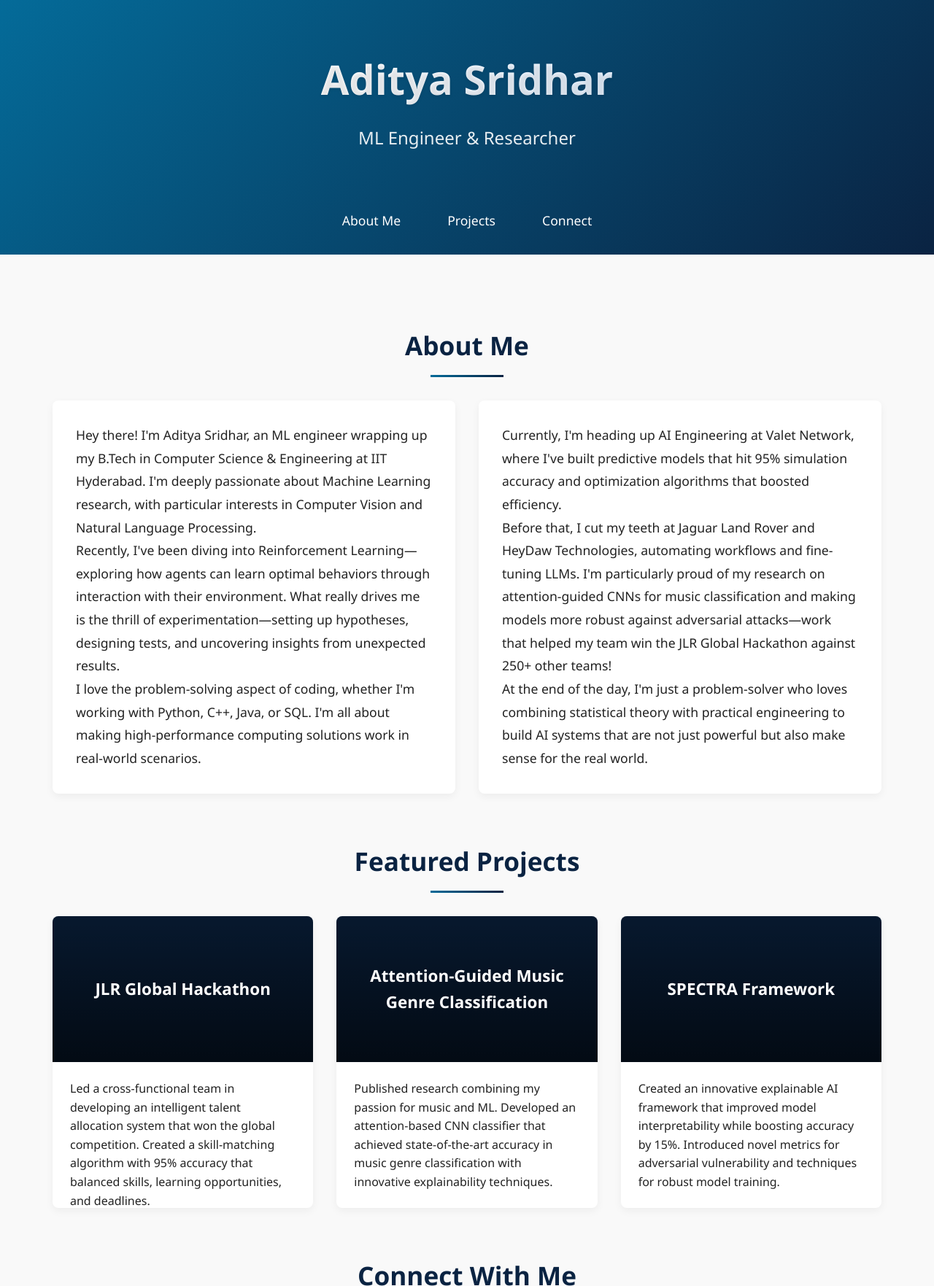
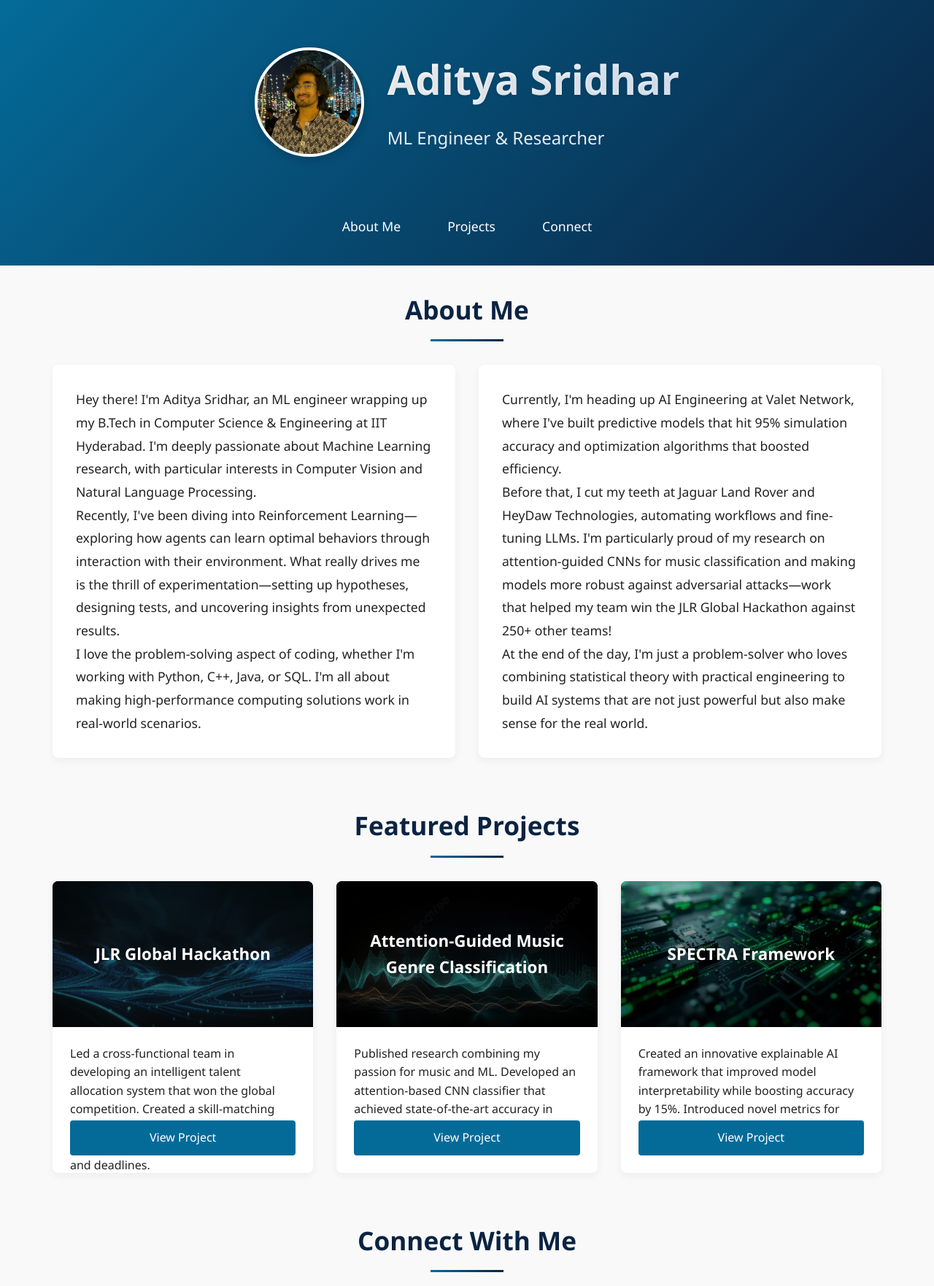
Before and after one commit to adityaSridharr/adityaSridharr.github.io, a plain HTML site: page index.html in a window 1280 px wide. Shown: the top 1763 px of the page at 73% size. Drawn offline with Linux system fonts and the light colour scheme.

Commit message:
Changes to start page

```diff
--- a/index.html
+++ b/index.html
@@ -41,10 +41,27 @@
             margin: 0 auto;
             padding: 2rem;
             display: flex;
-            flex-direction: column;
+            flex-direction: row;
             align-items: center;
             justify-content: center;
-            text-align: center;
+            text-align: left;
+            gap: 2rem;
+        }
+
+        .hero-text {
+            display: flex;
+            flex-direction: column;
+            align-items: flex-start;
+        }
+
+        .profile-photo {
+            width: 150px;
+            height: 150px;
+            border-radius: 50%;
+            border: 4px solid white;
+            box-shadow: 0 4px 12px rgba(0,0,0,0.2);
+            margin-bottom: 1.5rem;
+            object-fit: cover;
         }
 
         .hero-title {
@@ -84,6 +101,7 @@
             padding: 0.5rem 1rem;
             border-radius: 4px;
             transition: all 0.3s ease;
+            display: inline-block;
         }
 
         nav a:hover {
@@ -99,6 +117,8 @@
 
         section {
             margin: 4rem 0;
+            padding-top: 60px;
+            margin-top: -60px;
         }
 
         section h2 {
@@ -162,6 +182,7 @@
             transition: transform 0.3s ease, box-shadow 0.3s ease;
             position: relative;
             height: 400px;
+            cursor: pointer;
         }
 
         .project-card:hover {
@@ -175,6 +196,12 @@
             background-color: var(--secondary);
             position: relative;
             overflow: hidden;
+        }
+
+        .project-image img {
+            width: 100%;
+            height: 100%;
+            object-fit: cover;
         }
 
         .project-overlay {
@@ -209,6 +236,16 @@
             flex-grow: 1;
         }
 
+        .project-link-wrapper {
+            width: 100%;
+            display: flex;
+            justify-content: center;
+            position: absolute;
+            bottom: 1.5rem;
+            left: 0;
+            padding: 0 1.5rem;
+        }
+
         .project-link {
             display: inline-block;
             background-color: var(--primary);
@@ -219,11 +256,19 @@
             font-weight: 500;
             transition: all 0.3s ease;
             text-align: center;
+            width: 100%;
         }
 
         .project-link:hover {
             background-color: var(--secondary);
             transform: translateY(-2px);
+        }
+
+        .project-card a {
+            text-decoration: none;
+            color: inherit;
+            display: block;
+            height: 100%;
         }
 
         .links-container {
@@ -303,14 +348,26 @@
             .hero-subtitle {
                 font-size: 1.2rem;
             }
+
+            .hero-container {
+                flex-direction: column;
+                text-align: center;
+            }
+
+            .hero-text {
+                align-items: center;
+            }
         }
     </style>
 </head>
 <body>
     <header>
         <div class="hero-container">
+            <img src="profile-photo.jpeg" alt="Aditya Sridhar" class="profile-photo">
+            <div class="hero-text">
                 <h1 class="hero-title">Aditya Sridhar</h1>
                 <p class="hero-subtitle">ML Engineer & Researcher</p>
+            </div>
         </div>
         <nav>
             <ul>
@@ -356,7 +413,9 @@
             <h2>Featured Projects</h2>
             <div class="projects-grid">
                 <div class="project-card">
+                    <a href="jlr-hackathon.html">
                         <div class="project-image">
+                            <img src="project_1.jpeg" alt="JLR Global Hackathon">
                             <div class="project-overlay">
                                 <div class="project-title">JLR Global Hackathon</div>
                             </div>
@@ -365,12 +424,17 @@
                             <p class="project-description">
                                 Led a cross-functional team in developing an intelligent talent allocation system that won the global competition. Created a skill-matching algorithm with 95% accuracy that balanced skills, learning opportunities, and deadlines.
                             </p>
-                        <a href="jlr-hackathon.html" class="project-link">View Project</a>
+                            <div class="project-link-wrapper">
+                                <span class="project-link">View Project</span>
                             </div>
+                        </div>
+                    </a>
                 </div>
 
                 <div class="project-card">
+                    <a href="music-classification.html">
                         <div class="project-image">
+                            <img src="project_2.jpeg" alt="Attention-Guided Music Genre Classification">
                             <div class="project-overlay">
                                 <div class="project-title">Attention-Guided Music Genre Classification</div>
                             </div>
@@ -379,12 +443,17 @@
                             <p class="project-description">
                                 Published research combining my passion for music and ML. Developed an attention-based CNN classifier that achieved state-of-the-art accuracy in music genre classification with innovative explainability techniques.
                             </p>
-                        <a href="music-classification.html" class="project-link">View Project</a>
+                            <div class="project-link-wrapper">
+                                <span class="project-link">View Project</span>
                             </div>
+                        </div>
+                    </a>
                 </div>
 
                 <div class="project-card">
+                    <a href="spectra-framework.html">
                         <div class="project-image">
+                            <img src="project_3.jpeg" alt="SPECTRA Framework">
                             <div class="project-overlay">
                                 <div class="project-title">SPECTRA Framework</div>
                             </div>
@@ -393,8 +462,11 @@
                             <p class="project-description">
                                 Created an innovative explainable AI framework that improved model interpretability while boosting accuracy by 15%. Introduced novel metrics for adversarial vulnerability and techniques for robust model training.
                             </p>
-                        <a href="spectra-framework.html" class="project-link">View Project</a>
+                            <div class="project-link-wrapper">
+                                <span class="project-link">View Project</span>
                             </div>
+                        </div>
+                    </a>
                 </div>
             </div>
         </section>
@@ -438,9 +510,20 @@
                     const targetElement = document.querySelector(targetId);
 
                     if (targetElement) {
-                        targetElement.scrollIntoView({
+                        window.scrollTo({
+                            top: targetElement.offsetTop - 60,
                             behavior: 'smooth'
                         });
+                    }
+                });
+            });
+
+            // Make entire project card clickable
+            document.querySelectorAll('.project-card').forEach(card => {
+                card.addEventListener('click', function(e) {
+                    const link = this.querySelector('a').getAttribute('href');
+                    if (link) {
+                        window.location.href = link;
                     }
                 });
             });
```
Also changed, not shown: profile-photo.jpeg (added), project_1.jpeg (added), project_2.jpeg (added), project_3.jpeg (added). Lines whose indentation alone changed are shown as unchanged.
